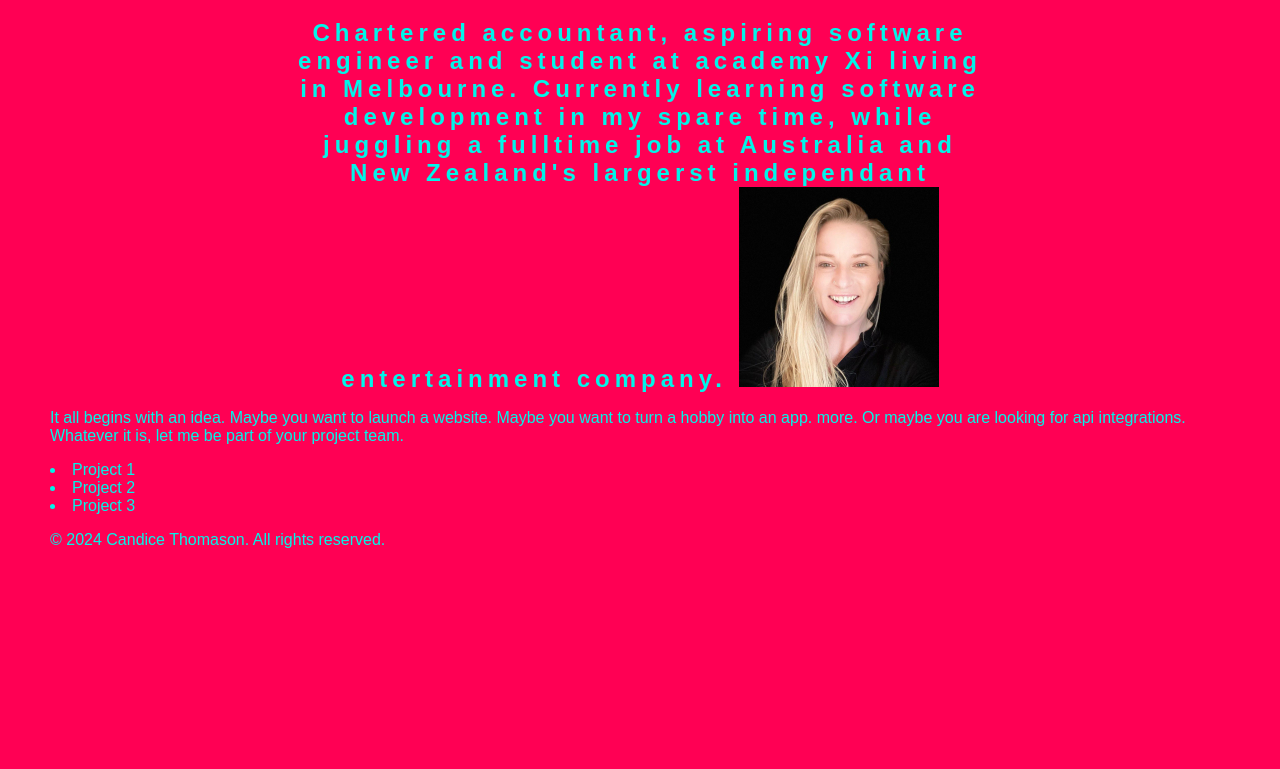
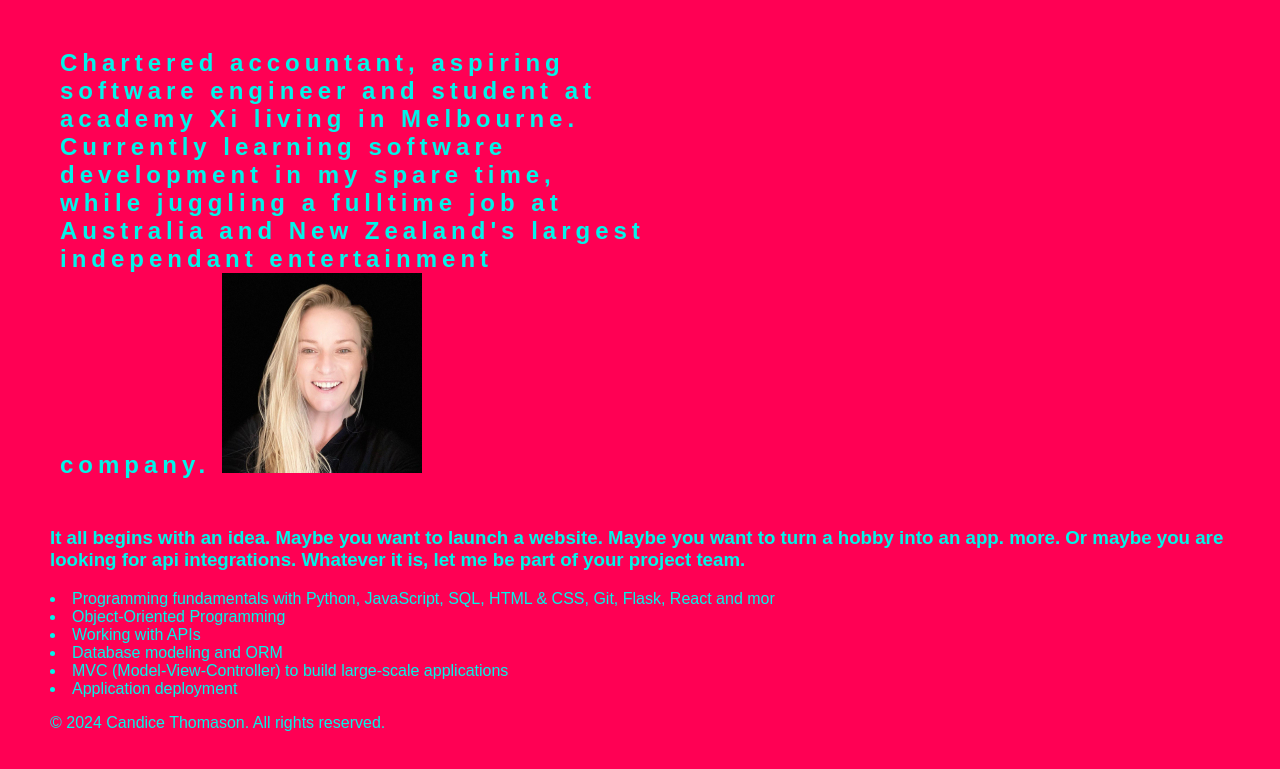
Before and after one commit to CT27/My-personal-website, a plain HTML site: page index.html in a window 1280 px wide. Shown: the part 111-880 px from the top of the page. Before the commit the page ends 800 px from the top, so only its background shows below. Drawn offline with Linux system fonts and the light colour scheme.

Commit message:
adds skills to index.html, adds format to bio to styles.css

```diff
--- a/index.html
+++ b/index.html
@@ -14,7 +14,7 @@
         Chartered accountant, aspiring software engineer and student at academy Xi living in Melbourne.
         Currently learning software development in my spare time, while juggling a fulltime job at Australia and New
         Zealand's
-        largerst independant entertainment company.
+        largest independant entertainment company.
         <img class="img" src="Images/Profile.jpeg" alt="Candice">
     </H2>
     <header>
@@ -36,14 +36,17 @@
         </div>
     </header>
     <p>
-        It all begins with an idea. Maybe you want to launch a website. Maybe you want to turn a hobby into an app.
+    <h3>It all begins with an idea. Maybe you want to launch a website. Maybe you want to turn a hobby into an app.
         more. Or maybe you are looking for api integrations. Whatever it is, let me be part of your project team.
-
+    </h3>
     </p>
 
-    <li>Project 1</li>
-    <li>Project 2</li>
-    <li>Project 3</li>
+    <li>Programming fundamentals with Python, JavaScript, SQL, HTML & CSS, Git, Flask, React and mor</li>
+    <li>Object-Oriented Programming</li>
+    <li>Working with APIs</li>
+    <li>Database modeling and ORM</li>
+    <li>MVC (Model-View-Controller) to build large-scale applications</li>
+    <li>Application deployment</li>
     </ul>
 
 </body>
--- a/style.css
+++ b/style.css
@@ -14,8 +14,6 @@ html {
   right: 0;
   padding: 50px;
  }
-
-
 
 
   body {
@@ -41,14 +39,19 @@ html {
 
 }
 .Bio{
-  text-align: center;
-  width: 60%;
-  margin: auto;
+  display: inline-block;
+  vertical-align: top;
+  text-align: leftt;
+  width: 50%;
+  padding: 10px;
+
 
 }
 
 .img {
-  height: 200px;
-  width: 200px;
+display: inline-block;
+vertical-align: :right;
+height: auto;
+width: 200px;
 
 }
```
